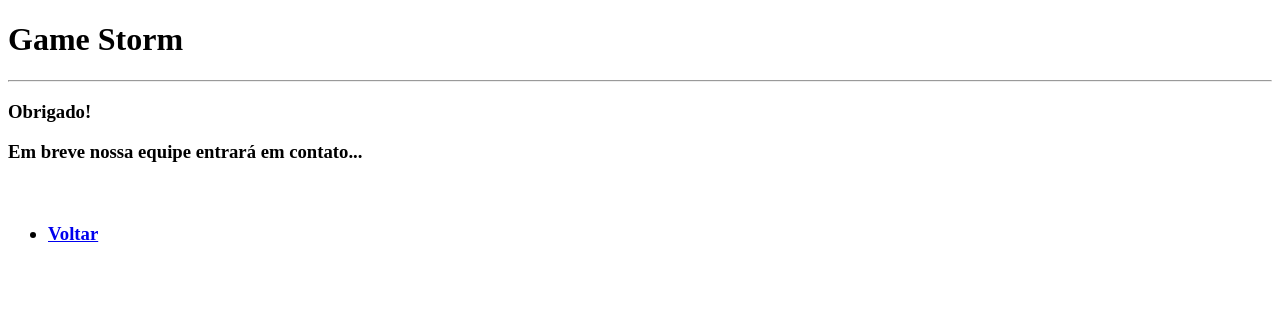
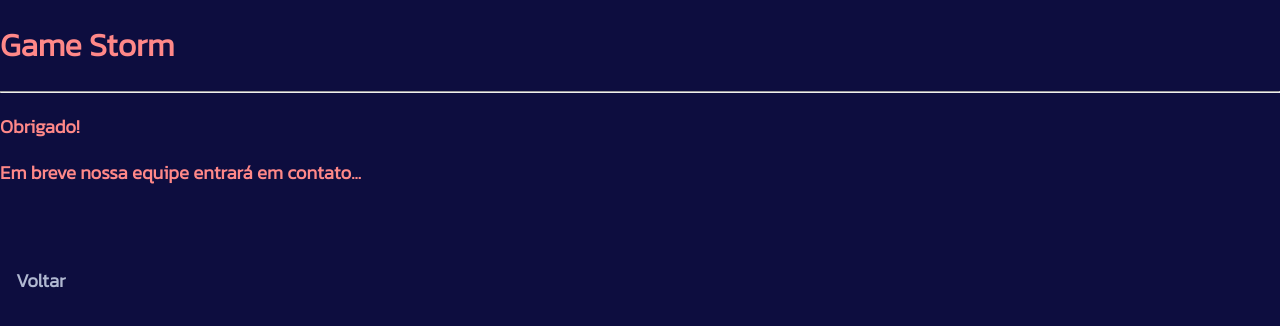
Before and after one commit to gabrihenrisilva/Projeto-main, a plain HTML site: page Projeto-main/grata.html in a window 1280 px wide. Drawn offline with Linux system fonts and the light colour scheme.

Commit message:
Update grata

```diff
--- a/Projeto-main/grata.html
+++ b/Projeto-main/grata.html
@@ -4,7 +4,11 @@
     <meta charset="UTF-8">
     <meta http-equiv="X-UA-Compatible" content="IE=edge">
     <meta name="viewport" content="width=device-width, initial-scale=1.0">
-    <title>Obrigado</title>
+    <title>Fale Conosco</title>
+    <link rel="stylesheet" href="styles.css">
+    <link rel="preconnect" href="https://fonts.googleapis.com">
+    <link rel="preconnect" href="https://fonts.gstatic.com" crossorigin>
+    <link href="https://fonts.googleapis.com/css2?family=Kanit:wght@300&display=swap" rel="stylesheet">
 </head>
 <body>
     <h1> Game Storm </h1><hr>
```
